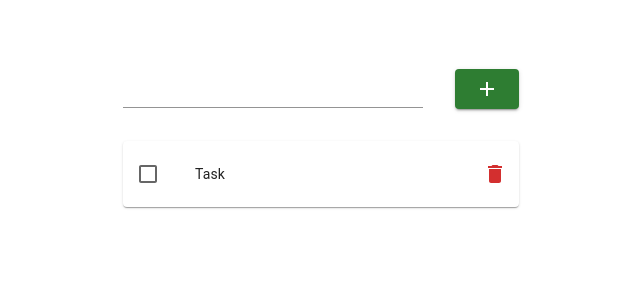
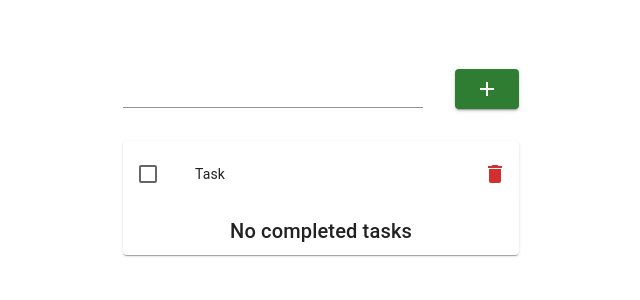
Before and after one commit to lmncode/todoAppReduxToolkit, a React (Create React App) app: page / in a window 1280 px wide. Shown: the top 300 px of the page, without its empty margins (319-959 px from the left). Built offline with nearby package versions, Linux system fonts and the light colour scheme.

Commit message:
some changes

```diff
--- a/src/components/TodoList.tsx
+++ b/src/components/TodoList.tsx
@@ -9,11 +9,13 @@ import TodoItem from "./TodoItem";
 
 const TodoList = () => {
   const todos = useSelector((state: RootState) => state.todoList.todos);
+  const completedTasks = todos.filter((item) => !item.status);
+  const unCompletedTasks = todos.filter((item) => item.status);
   return (
     <Card>
       <List dense>
-        {todos.length ? (
-          todos.map((item: ITodoItem) => (
+        {completedTasks.length ? (
+          completedTasks.map((item: ITodoItem) => (
             <TodoItem
               title={item.title}
               id={item.id}
@@ -27,6 +29,22 @@ const TodoList = () => {
           </Typography>
         )}
       </List>
+      <List dense>
+        {unCompletedTasks.length ? (
+          unCompletedTasks.map((item: ITodoItem) => (
+            <TodoItem
+              title={item.title}
+              id={item.id}
+              status={item.status}
+              key={item.id}
+            />
+          ))
+        ) : (
+          <Typography textAlign="center" variant="h6">
+            No completed tasks
+          </Typography>
+        )}
+      </List>
     </Card>
   );
 };
--- a/src/features/todoSlice.ts
+++ b/src/features/todoSlice.ts
@@ -35,12 +35,6 @@ const todoSLice = createSlice({
       state.todos.forEach((todo) => {
         if (todo.id === action.payload) {
           todo.status = !todo.status;
-          state.todos = state.todos.filter(
-            (todo) => todo.id !== action.payload
-          );
-
-          if (todo.status) state.todos.push(todo);
-          else state.todos.unshift(todo);
         }
       });
     },
```
